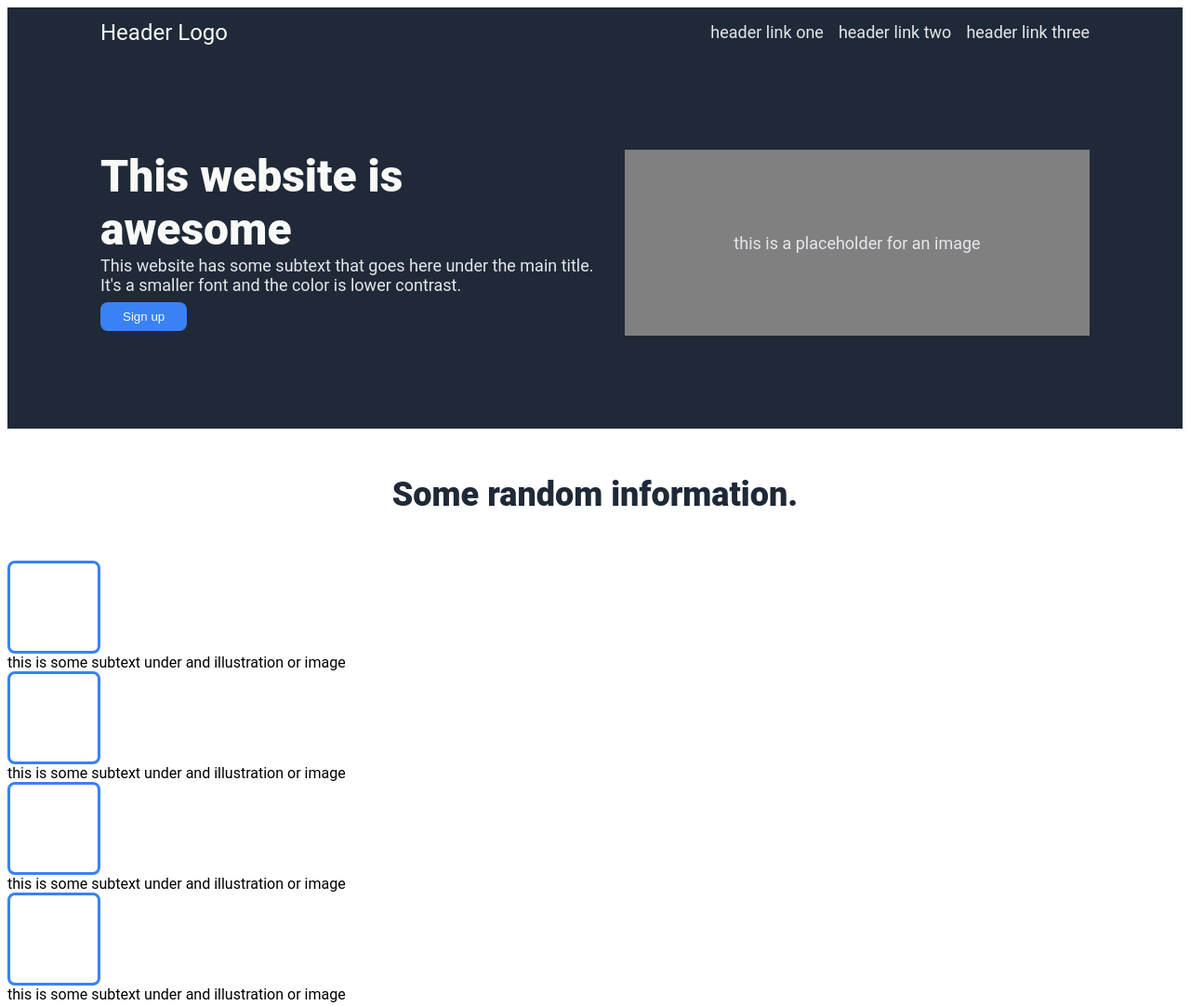
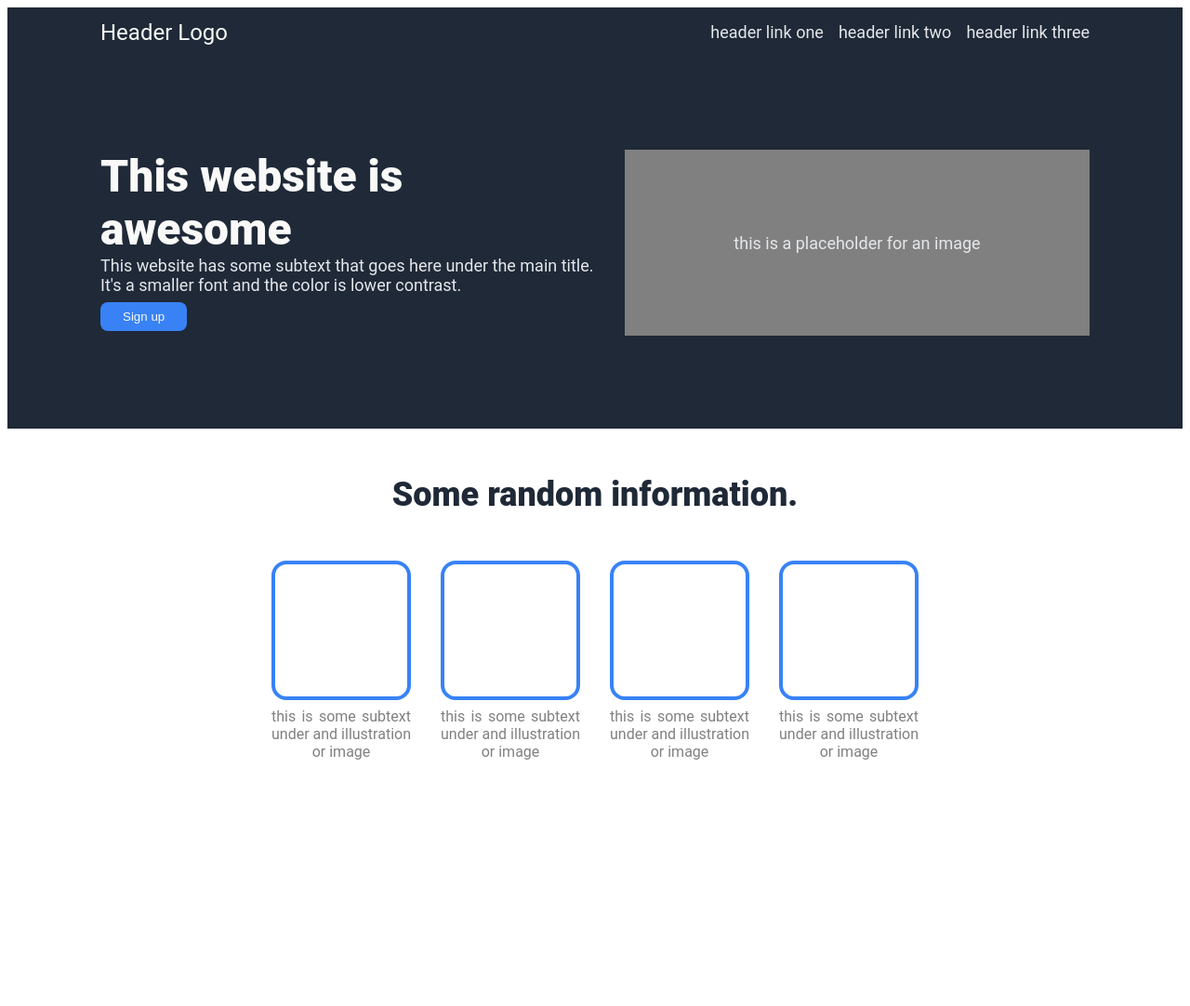
Before and after one commit to peter-mowen/odin-landing-page, a plain HTML site: page index.html in a window 1280 px wide. Shown: the whole page at 93% size. After the commit the page ends 911 px from the top, so only its background shows below. Drawn offline with Linux system fonts and the light colour scheme.

Commit message:
Style info content

```diff
--- a/style.css
+++ b/style.css
@@ -78,10 +78,10 @@ nav {
 }
 
 .info-content-item-img {
-  border: 3px solid #3882F6;
-  border-radius: 8px;
-  height: 100px;
-  width: 100px;
+  border: 4px solid #3882F6;
+  border-radius: 16px;
+  height: 150px;
+  width: 150px;
 }
 
 .info-header {
@@ -93,3 +93,22 @@ nav {
   align-items: center;
   padding: 50px 0px;
 }
+
+.info-content {
+  display: flex;
+  padding-left: 100px;
+  padding-right: 100px;
+  justify-content: center;
+  gap: 32px;
+}
+
+.info-content-item-text {
+  display: flex;
+  justify-content: center;
+  text-align: justify;
+  text-align-last: center;
+  height: 150px;
+  width: 150px;
+  padding-top: 8px;
+  color: gray;
+}
```
